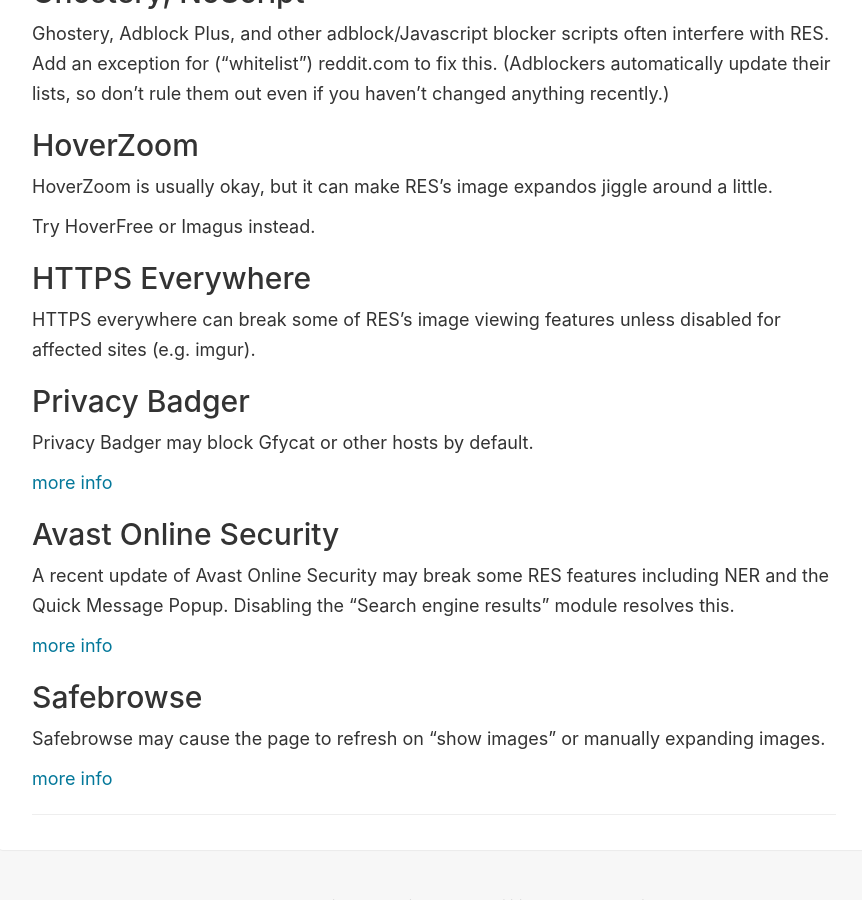
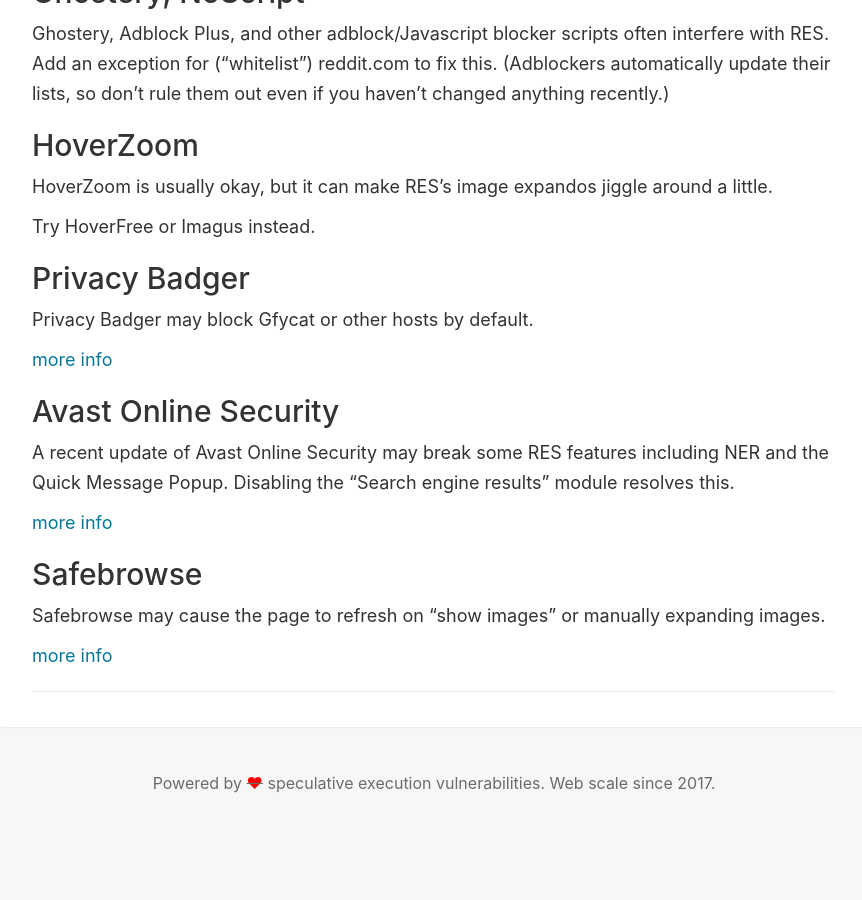
Before and after one commit to Reddit-Enhancement-Suite/Reddit-Enhancement-Suite.github.io, a Jekyll site: the page built from knownissues.md, in a window 1280 px wide and 900 px high, scrolled down 2523 px. Shown: the whole window, without its empty margins (206-1068 px from the left). Built offline with Jekyll 4.4.1, drawn with Linux system fonts in a browser that asks for light colours; after the commit the page ends 3340 px from its top, so only the background shows below that.

Commit message:
https everywhere doesn't cause issues anymore

```diff
--- a/knownissues.md
+++ b/knownissues.md
@@ -95,10 +95,6 @@
 
 Try HoverFree or Imagus instead.
 
-### HTTPS Everywhere
-
-HTTPS everywhere can break some of RES's image viewing features unless disabled for affected sites (e.g. imgur).
-
 ### Privacy Badger
 
 Privacy Badger may block Gfycat or other hosts by default.
```
